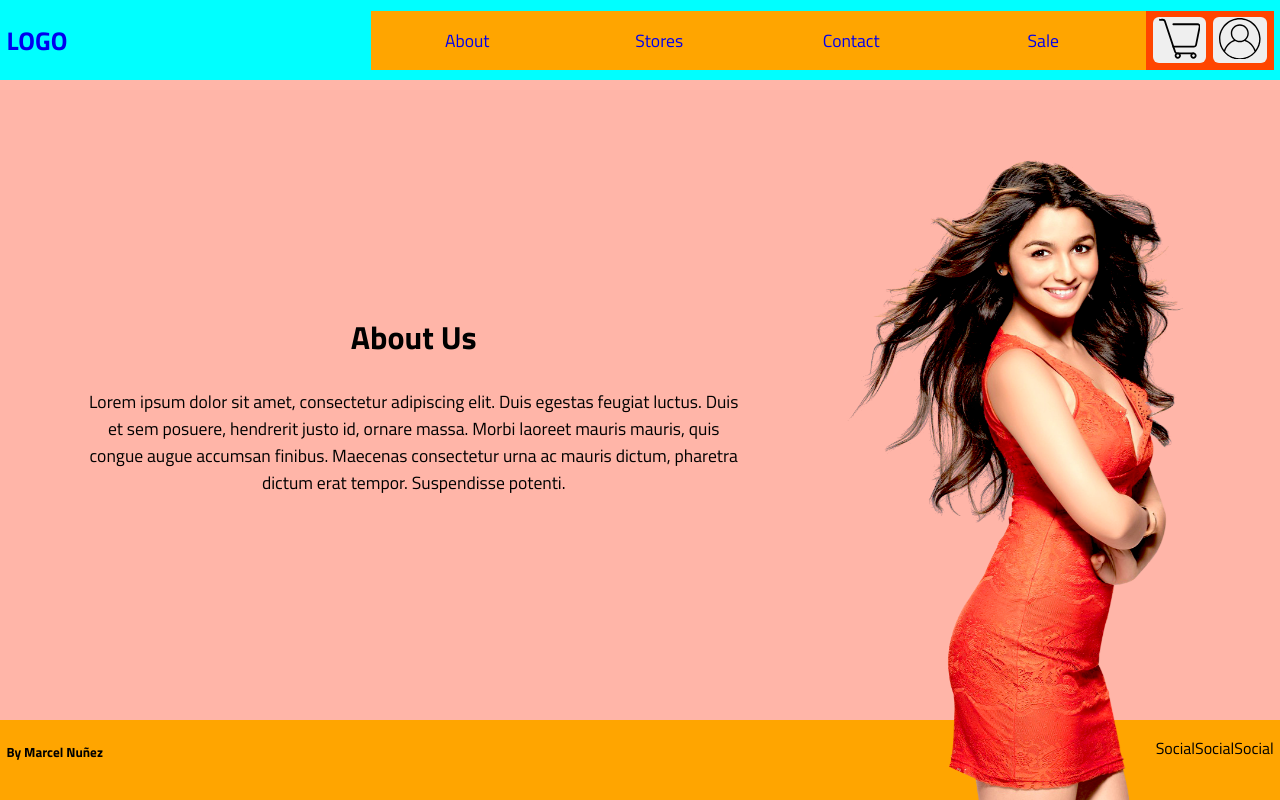
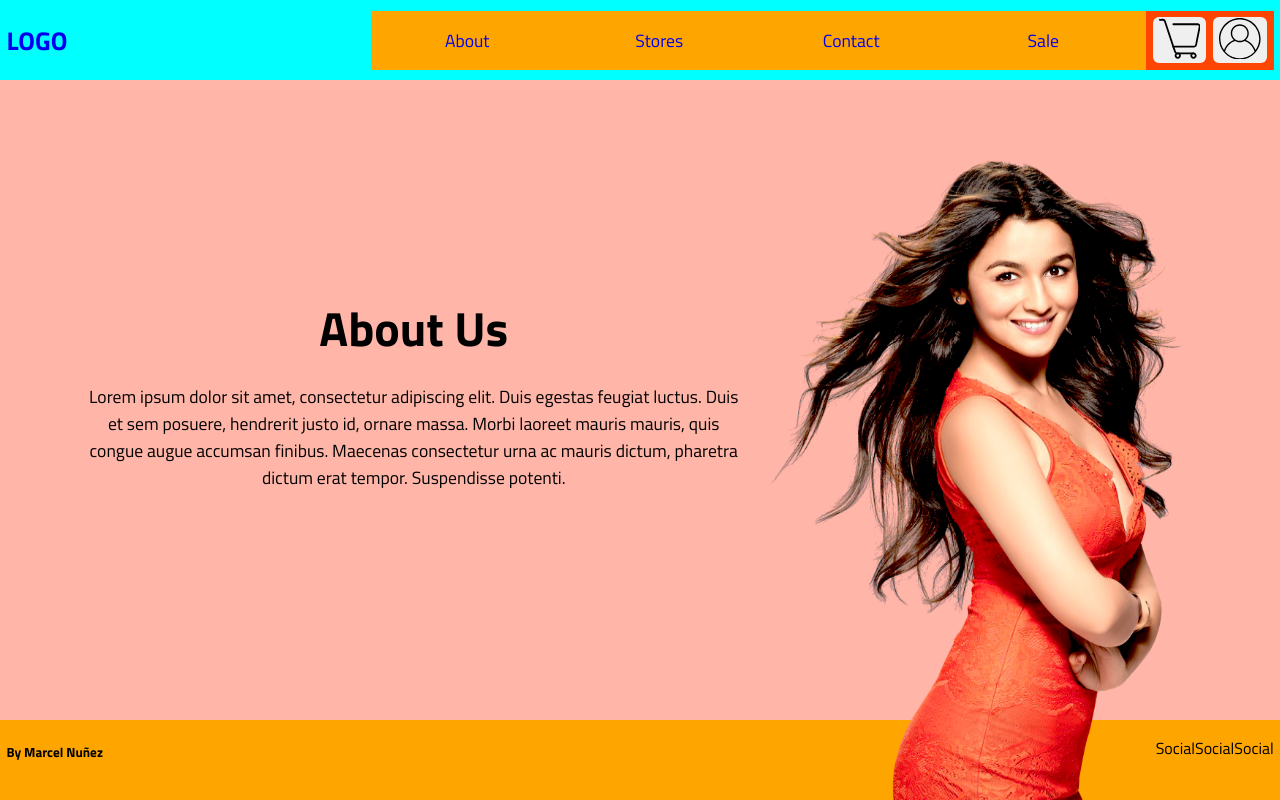
Before and after one commit to MarcelNDG/fashion-for-portfolio, a React (Create React App) app: page /about in a window 1280 px wide. Built offline with nearby package versions, Linux system fonts and the light colour scheme.

Commit message:
Model pic changes

```diff
--- a/src/App.css
+++ b/src/App.css
@@ -241,7 +241,8 @@ z-index: 2;
 }
 
 .aboutWrap h2{
-  font-size: 2rem;
+  font-size: 3rem;
+  margin: 0;
 }
 .aboutWrap p{
   font-size: 1.1rem;
@@ -324,6 +325,10 @@ z-index: 2;
 
   .modelPic{
     right: 6rem;
+    bottom: -10rem;
+
+    height: 50rem;
+    width: 26rem;
   }
 
 }
@@ -365,7 +370,6 @@ z-index: 2;
   }
 
   .modelPic{
-
     height: 24rem;
     bottom: -9rem;
     right: 10vw;
```
